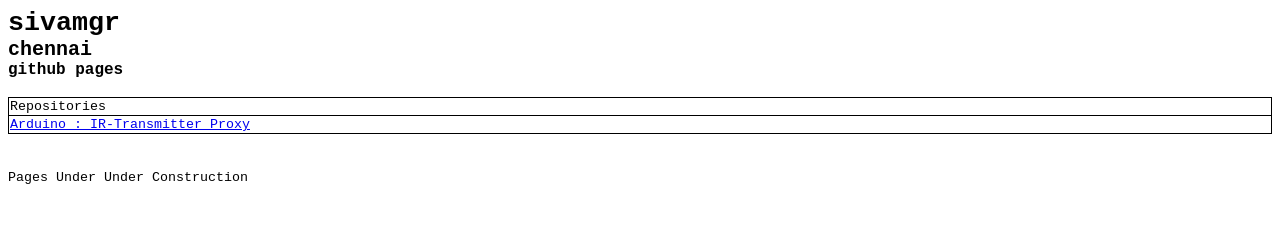
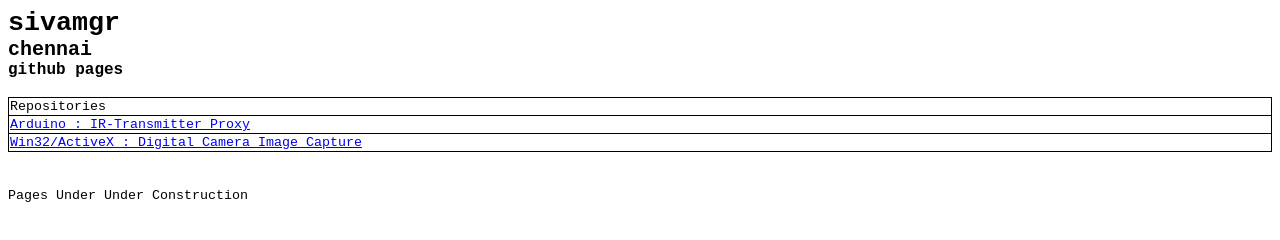
Before and after one commit to dwgleason/sivamgr.github.com, a plain HTML site: page index.html in a window 1280 px wide. Drawn offline with Linux system fonts and the light colour scheme.

Commit message:
added Vb6-ActiveX-WebCamCap

```diff
--- a/index.html
+++ b/index.html
@@ -20,6 +20,7 @@ table,th,td          {border:1px solid #000000;}
 <table width=100%>
 <TR><TD><p class="console"> Repositories  </p></TD></TR>
 <TR><TD><p class="console"> <A href="./Arduino-Generic-IR-Transmitter-Proxy">Arduino : IR-Transmitter Proxy</A> </p></TD></TR>
+<TR><TD><p class="console"> <A href="./VB6-ActiveX-WIA-USBCameraCapture">Win32/ActiveX : Digital Camera Image Capture</A> </p></TD></TR>
 </table>
 <br><br>
 <p class="console"> Pages Under Under Construction  </p>
```
